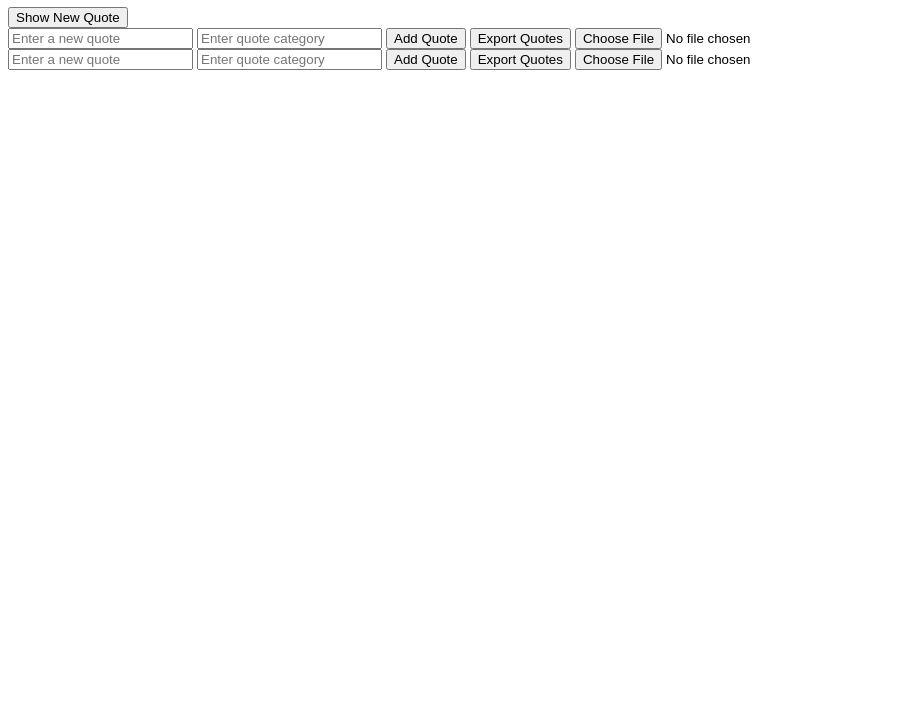
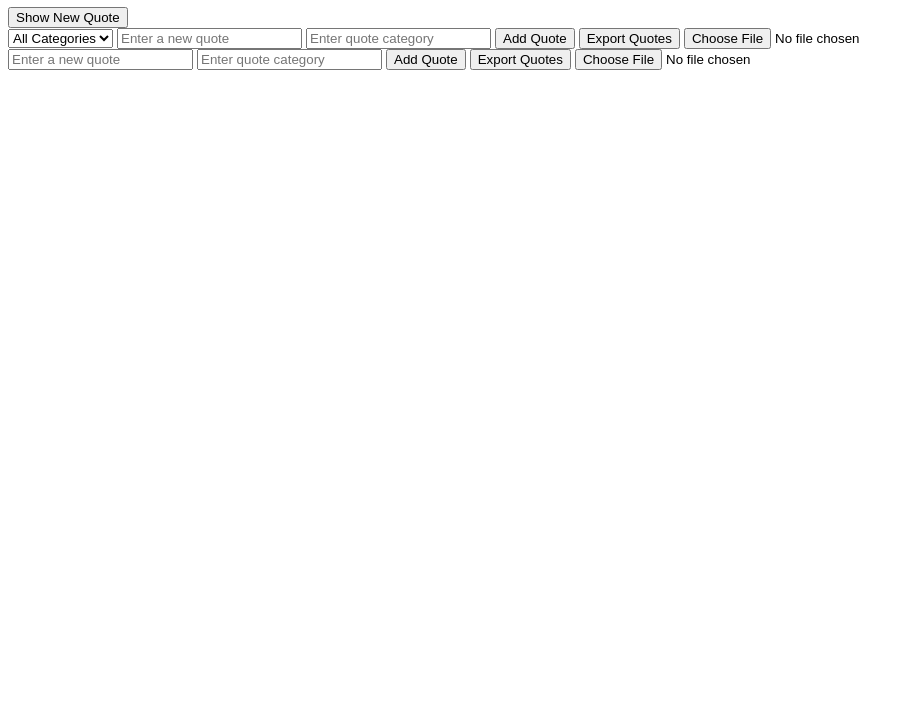
Before and after one commit to segni49/alx_fe_javascript, a plain HTML site: page dom-manipulation/index.html in a window 1280 px wide. Shown: the part 73-800 px from the top of the page, without its empty margins (0-914 px from the left). Drawn offline with Linux system fonts and the light colour scheme.

Commit message:
Update index.html

```diff
--- a/dom-manipulation/index.html
+++ b/dom-manipulation/index.html
@@ -10,6 +10,10 @@
   <div id="quoteDisplay"></div>
   <button id="newQuote">Show New Quote</button>
   <div>
+    <select id="categoryFilter" onchange="filterQuotes()">
+      <option value="all">All Categories</option>
+      <!-- Dynamically populated categories -->
+    </select>
     <input id="newQuoteText" type="text" placeholder="Enter a new quote" />
     <input id="newQuoteCategory" type="text" placeholder="Enter quote category" />
     <button onclick="addQuote()">Add Quote</button>
```
